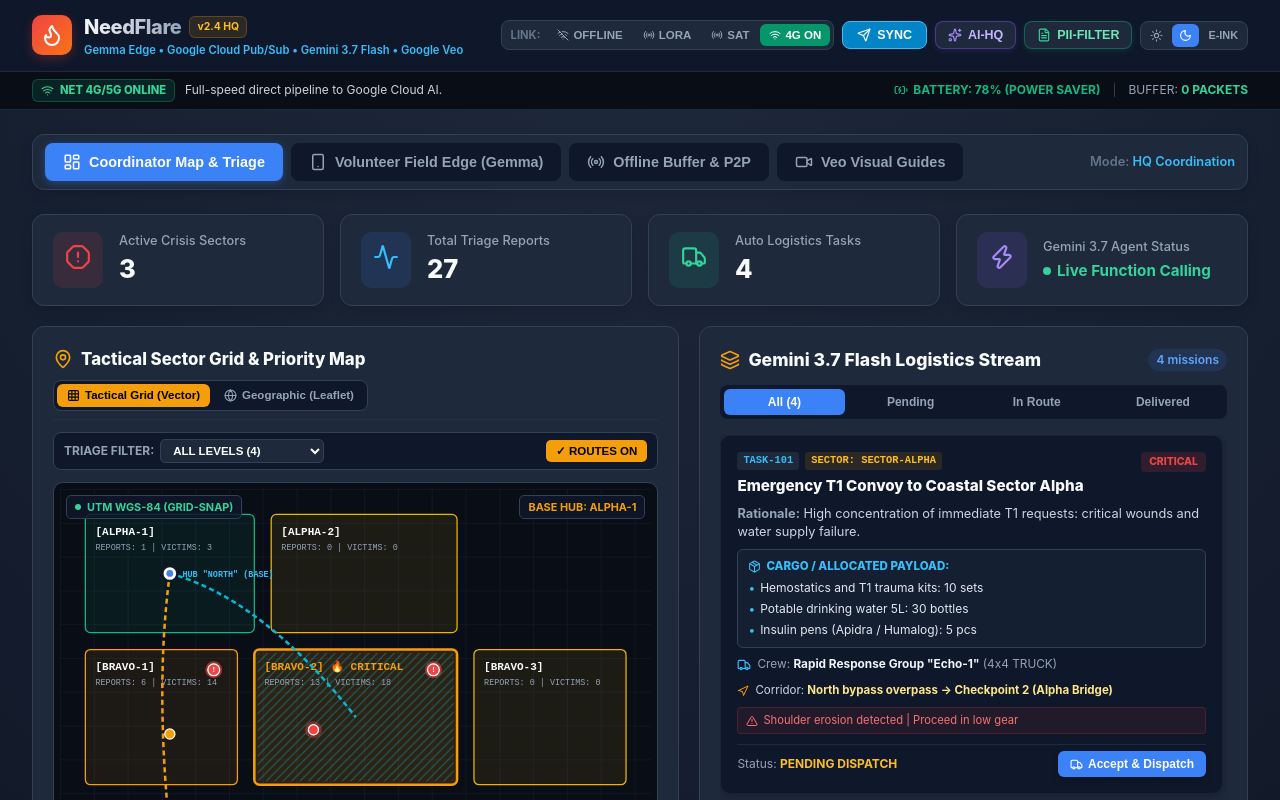
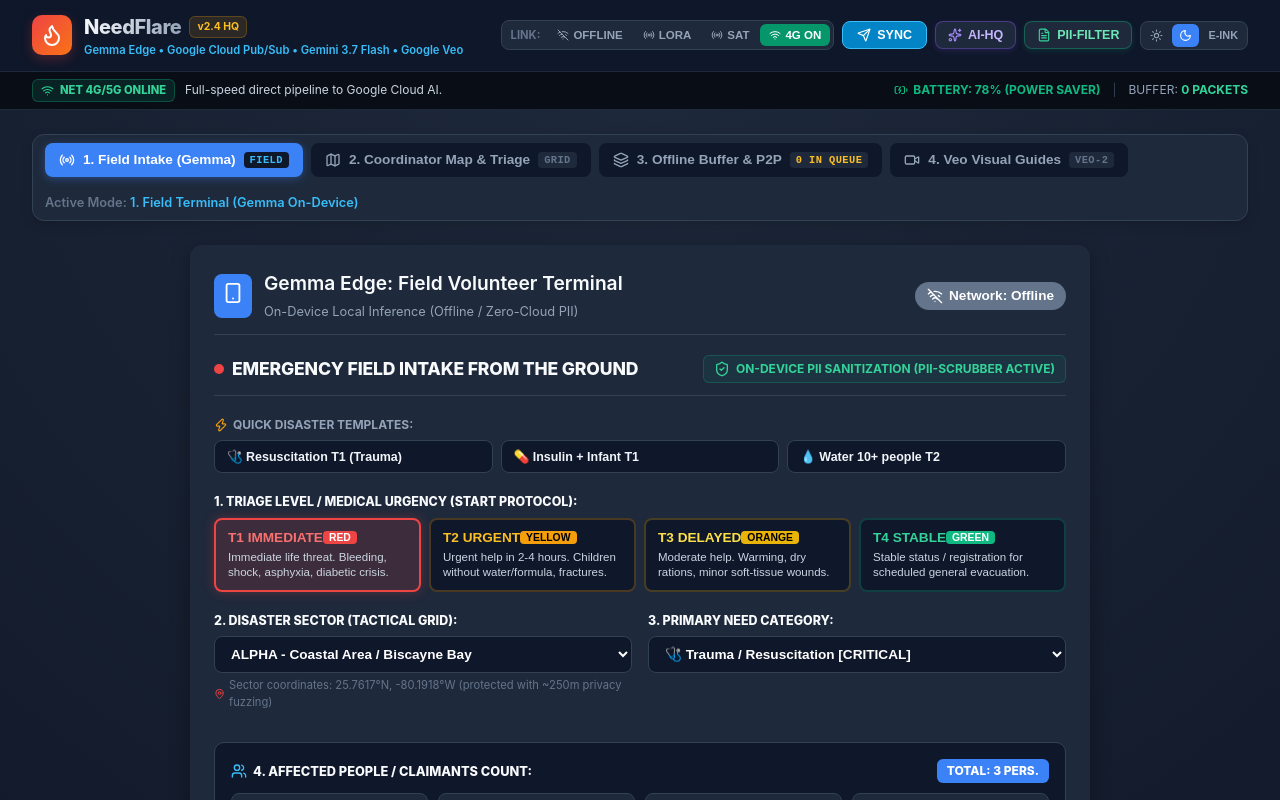
Before and after one commit to vero-code/needflare, a React (Vite) app: page / in a window 1280 px wide. Shown: the top 800 px of the page. Built offline with nearby package versions, Linux system fonts and the light colour scheme.

Commit message:
style: align tab icons and tactical status badges

```diff
--- a/src/App.tsx
+++ b/src/App.tsx
@@ -15,7 +15,7 @@
 import type { SectorZone, LogisticsTask, VeoVisualGuide, AnonymizedReport } from './types';
 
 export function App() {
-  const [activeTab, setActiveTab] = useState<MainTab>('coordinator');
+  const [activeTab, setActiveTab] = useState<MainTab>('field');
   const [networkMode, setNetworkMode] = useState<NetworkMode>('ONLINE_4G');
   const [displayTheme, setDisplayTheme] = useState<DisplayTheme>('AMOLED_TACTICAL');
   const [pendingQueueCount, setPendingQueueCount] = useState<number>(0);
--- a/src/components/NavigationTabs.tsx
+++ b/src/components/NavigationTabs.tsx
@@ -1,5 +1,5 @@
 import React from 'react';
-import { LayoutDashboard, Smartphone, Video, Radio } from 'lucide-react';
+import { Radio, Map, Layers, Video } from 'lucide-react';
 
 export type MainTab = 'field' | 'coordinator' | 'buffer' | 'veo';
 
@@ -30,120 +30,165 @@
       }}
     >
       <div style={{ display: 'flex', gap: '8px', flexWrap: 'wrap' }}>
+        {/* 1. Field Intake ((o)) */}
+        <button
+          onClick={() => onTabChange('field')}
+          style={{
+            display: 'flex',
+            alignItems: 'center',
+            gap: '8px',
+            padding: '9px 14px',
+            borderRadius: '8px',
+            border: 'none',
+            fontSize: '0.85rem',
+            fontWeight: 800,
+            cursor: 'pointer',
+            background: activeTab === 'field' ? '#3b82f6' : '#0f172a',
+            color: activeTab === 'field' ? '#fff' : '#94a3b8',
+            boxShadow: activeTab === 'field' ? '0 2px 8px rgba(59,130,246,0.35)' : 'none',
+            transition: 'all 0.15s ease',
+          }}
+        >
+          <Radio size={16} />
+          <span>1. Field Intake (Gemma)</span>
+          <span
+            style={{
+              fontSize: '0.65rem',
+              background: activeTab === 'field' ? '#0f172a' : '#1e293b',
+              color: activeTab === 'field' ? '#38bdf8' : '#64748b',
+              padding: '2px 6px',
+              borderRadius: '4px',
+              fontWeight: 800,
+              fontFamily: 'monospace',
+              letterSpacing: '0.04em',
+            }}
+          >
+            FIELD
+          </span>
+        </button>
+
+        {/* 2. Coordinator Map & Triage (Map icon) */}
         <button
           onClick={() => onTabChange('coordinator')}
           style={{
             display: 'flex',
             alignItems: 'center',
             gap: '8px',
-            padding: '10px 18px',
+            padding: '9px 14px',
             borderRadius: '8px',
             border: 'none',
-            fontSize: '0.9rem',
-            fontWeight: 700,
+            fontSize: '0.85rem',
+            fontWeight: 800,
             cursor: 'pointer',
             background: activeTab === 'coordinator' ? '#3b82f6' : '#0f172a',
             color: activeTab === 'coordinator' ? '#fff' : '#94a3b8',
             boxShadow: activeTab === 'coordinator' ? '0 2px 8px rgba(59,130,246,0.35)' : 'none',
-            transition: 'all 0.2s ease',
+            transition: 'all 0.15s ease',
           }}
         >
-          <LayoutDashboard size={18} />
-          Coordinator Map &amp; Triage
+          <Map size={16} />
+          <span>2. Coordinator Map &amp; Triage</span>
+          <span
+            style={{
+              fontSize: '0.65rem',
+              background: activeTab === 'coordinator' ? '#0f172a' : '#1e293b',
+              color: activeTab === 'coordinator' ? '#38bdf8' : '#64748b',
+              padding: '2px 6px',
+              borderRadius: '4px',
+              fontWeight: 800,
+              fontFamily: 'monospace',
+              letterSpacing: '0.04em',
+            }}
+          >
+            GRID
+          </span>
         </button>
 
-        <button
-          onClick={() => onTabChange('field')}
-          style={{
-            display: 'flex',
-            alignItems: 'center',
-            gap: '8px',
-            padding: '10px 18px',
-            borderRadius: '8px',
-            border: 'none',
-            fontSize: '0.9rem',
-            fontWeight: 700,
-            cursor: 'pointer',
-            background: activeTab === 'field' ? '#3b82f6' : '#0f172a',
-            color: activeTab === 'field' ? '#fff' : '#94a3b8',
-            boxShadow: activeTab === 'field' ? '0 2px 8px rgba(59,130,246,0.35)' : 'none',
-            transition: 'all 0.2s ease',
-          }}
-        >
-          <Smartphone size={18} />
-          Volunteer Field Edge (Gemma)
-        </button>
-
+        {/* 3. Offline Buffer & P2P (Layers icon) */}
         <button
           onClick={() => onTabChange('buffer')}
           style={{
             display: 'flex',
             alignItems: 'center',
             gap: '8px',
-            padding: '10px 18px',
+            padding: '9px 14px',
             borderRadius: '8px',
             border: 'none',
-            fontSize: '0.9rem',
-            fontWeight: 700,
+            fontSize: '0.85rem',
+            fontWeight: 800,
             cursor: 'pointer',
             background: activeTab === 'buffer' ? '#f59e0b' : '#0f172a',
             color: activeTab === 'buffer' ? '#000' : '#94a3b8',
             boxShadow: activeTab === 'buffer' ? '0 2px 8px rgba(245,158,11,0.35)' : 'none',
-            transition: 'all 0.2s ease',
+            transition: 'all 0.15s ease',
           }}
         >
-          <Radio size={18} />
-          Offline Buffer &amp; P2P
-          {pendingQueueCount > 0 && (
-            <span
-              style={{
-                background: activeTab === 'buffer' ? '#000' : '#f59e0b',
-                color: activeTab === 'buffer' ? '#f59e0b' : '#000',
-                fontSize: '0.7rem',
-                fontWeight: 900,
-                padding: '2px 7px',
-                borderRadius: '10px',
-                marginLeft: '2px',
-              }}
-            >
-              {pendingQueueCount}
-            </span>
-          )}
+          <Layers size={16} />
+          <span>3. Offline Buffer &amp; P2P</span>
+          <span
+            style={{
+              fontSize: '0.65rem',
+              background: activeTab === 'buffer' ? '#000000' : '#1e293b',
+              color: activeTab === 'buffer' ? '#f59e0b' : '#fbbf24',
+              padding: '2px 6px',
+              borderRadius: '4px',
+              fontWeight: 800,
+              fontFamily: 'monospace',
+              letterSpacing: '0.04em',
+            }}
+          >
+            {pendingQueueCount} IN QUEUE
+          </span>
         </button>
 
+        {/* 4. Veo Visual Guides (Video icon) */}
         <button
           onClick={() => onTabChange('veo')}
           style={{
             display: 'flex',
             alignItems: 'center',
             gap: '8px',
-            padding: '10px 18px',
+            padding: '9px 14px',
             borderRadius: '8px',
             border: 'none',
-            fontSize: '0.9rem',
-            fontWeight: 700,
+            fontSize: '0.85rem',
+            fontWeight: 800,
             cursor: 'pointer',
             background: activeTab === 'veo' ? '#8b5cf6' : '#0f172a',
             color: activeTab === 'veo' ? '#fff' : '#94a3b8',
             boxShadow: activeTab === 'veo' ? '0 2px 8px rgba(139,92,246,0.35)' : 'none',
-            transition: 'all 0.2s ease',
+            transition: 'all 0.15s ease',
           }}
         >
-          <Video size={18} />
-          Veo Visual Guides
+          <Video size={16} />
+          <span>4. Veo Visual Guides</span>
+          <span
+            style={{
+              fontSize: '0.65rem',
+              background: activeTab === 'veo' ? '#0f172a' : '#1e293b',
+              color: activeTab === 'veo' ? '#c084fc' : '#64748b',
+              padding: '2px 6px',
+              borderRadius: '4px',
+              fontWeight: 800,
+              fontFamily: 'monospace',
+              letterSpacing: '0.04em',
+            }}
+          >
+            VEO-2
+          </span>
         </button>
       </div>
 
       <div style={{ fontSize: '0.8rem', color: '#64748b', fontWeight: 600 }}>
-        Mode:{' '}
+        Active Mode:{' '}
         <span style={{ color: '#38bdf8' }}>
-          {activeTab === 'coordinator'
-            ? 'HQ Coordination'
-            : activeTab === 'field'
-            ? 'Field Terminal (Offline Ready)'
+          {activeTab === 'field'
+            ? '1. Field Terminal (Gemma On-Device)'
+            : activeTab === 'coordinator'
+            ? '2. HQ Incident Map & Triage'
             : activeTab === 'buffer'
-            ? 'Store & Forward Mesh Relay'
-            : 'Universal Broadcast'}
+            ? '3. Store & Forward Mesh Relay'
+            : '4. Universal Broadcast'}
         </span>
       </div>
     </div>
```
